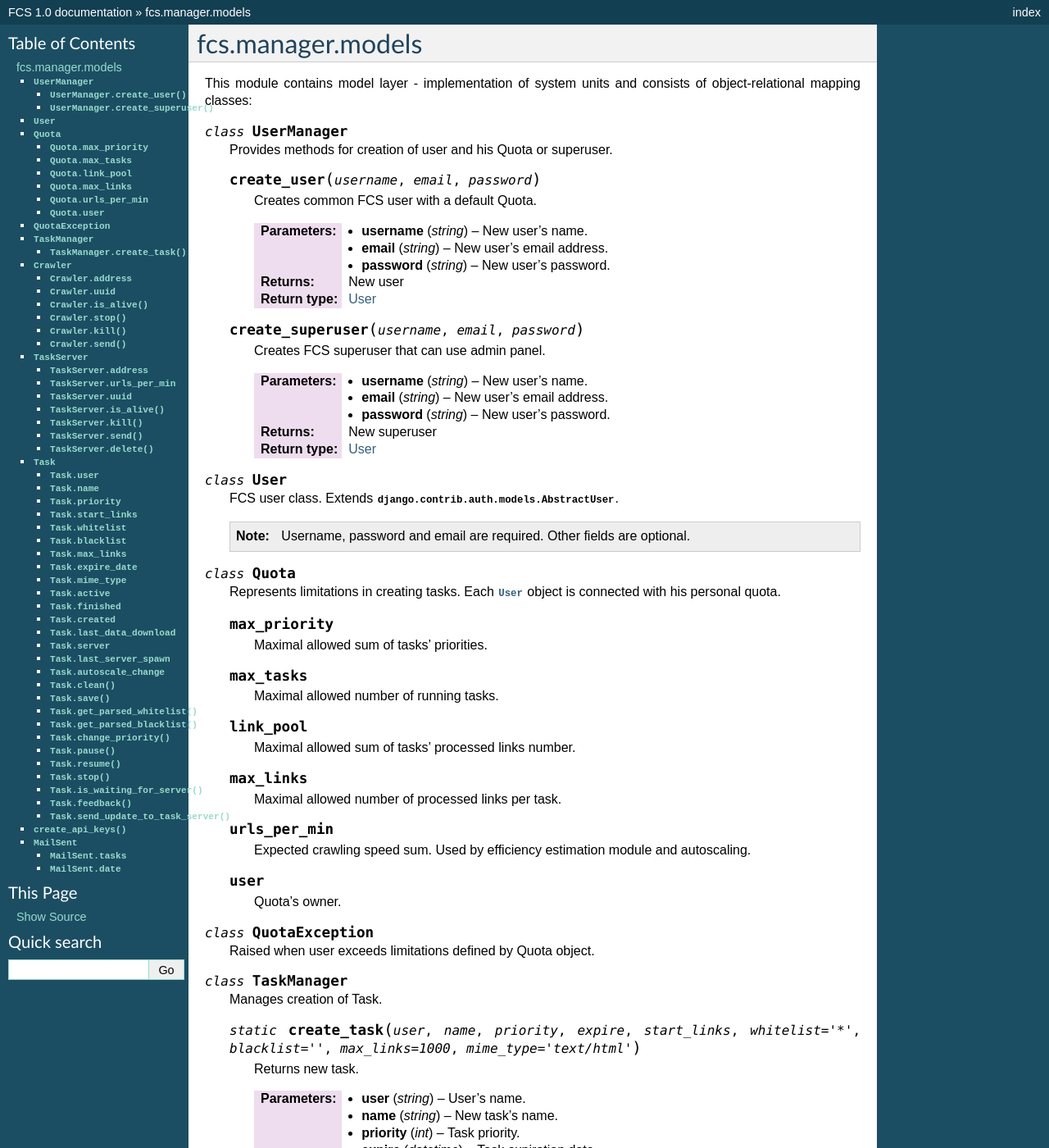
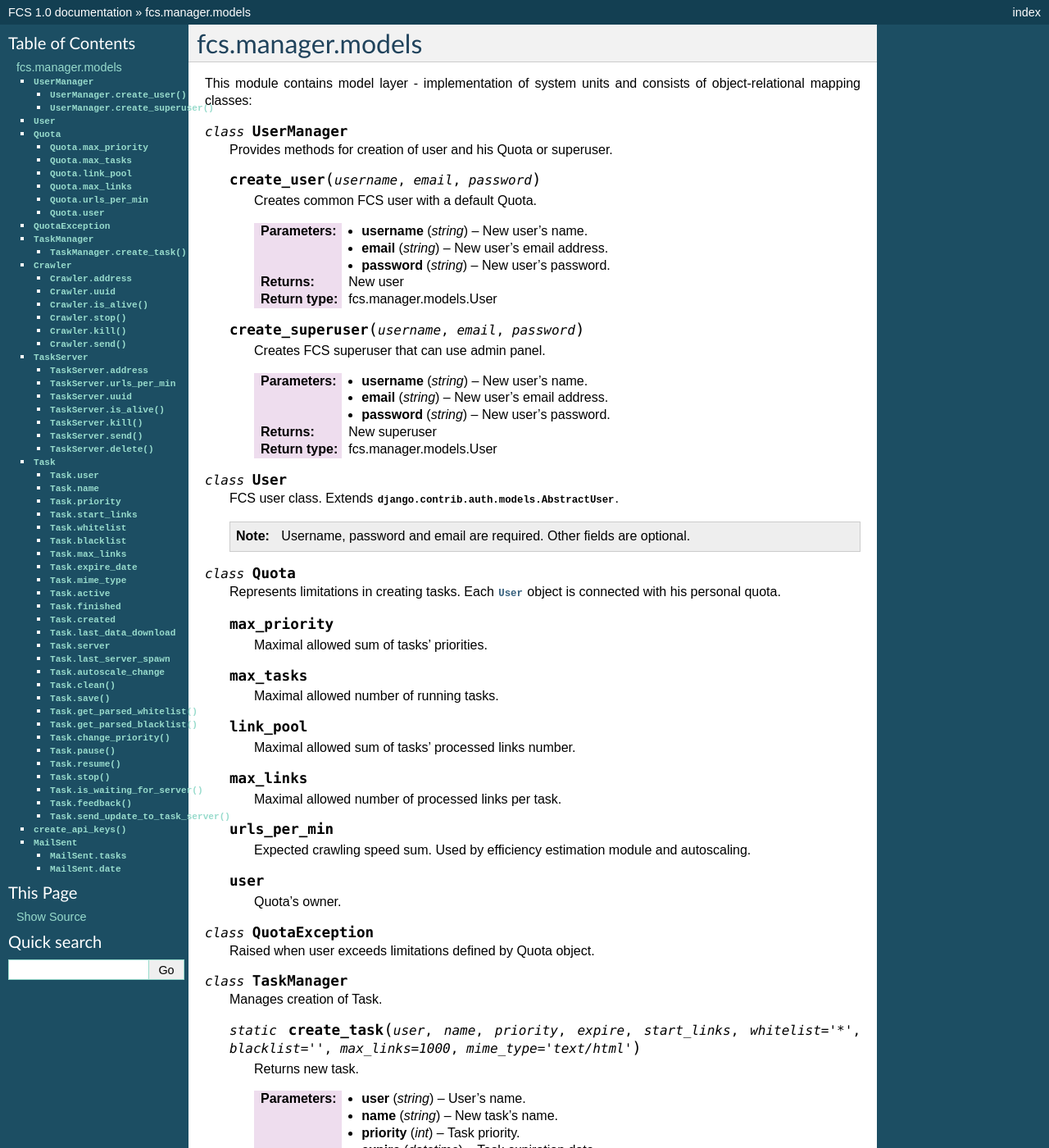
Before and after one commit to agh-glk/fcs, a Sphinx documentation site: the page built from docs/source/manager/models.rst, in a window 1280 px wide and 1400 px high. Shown: the whole window at 82% size. Built offline with Sphinx 7.4.7, drawn with Linux system fonts in a browser that asks for light colours; formulas are drawn with MathJax 3; some of the changed text lies outside the part shown.

Commit message:
[NT] Edit

```diff
--- a/docs/source/manager/models.rst
+++ b/docs/source/manager/models.rst
@@ -15,7 +15,7 @@
       :param string email: New user's email address.
       :param string password: New user's password.
       :return: New user
-      :rtype: User
+      :rtype: fcs.manager.models.User
 
    .. py:method:: create_superuser(username, email, password)
 
@@ -25,7 +25,7 @@
       :param string email: New user's email address.
       :param string password: New user's password.
       :return: New superuser
-      :rtype: User
+      :rtype: fcs.manager.models.User
 
 
 .. py:class:: User
@@ -86,7 +86,7 @@
       :param string max_links: Maximal allowed number of processed pages.
       :param string mime_type: List of allowed MIME types.
       :return: New task
-      :rtype: Task
+      :rtype: fcs.manager.models.Task
       :raises QuotaException: if user quota is exceeded.
 
 .. py:class:: Crawler
```
